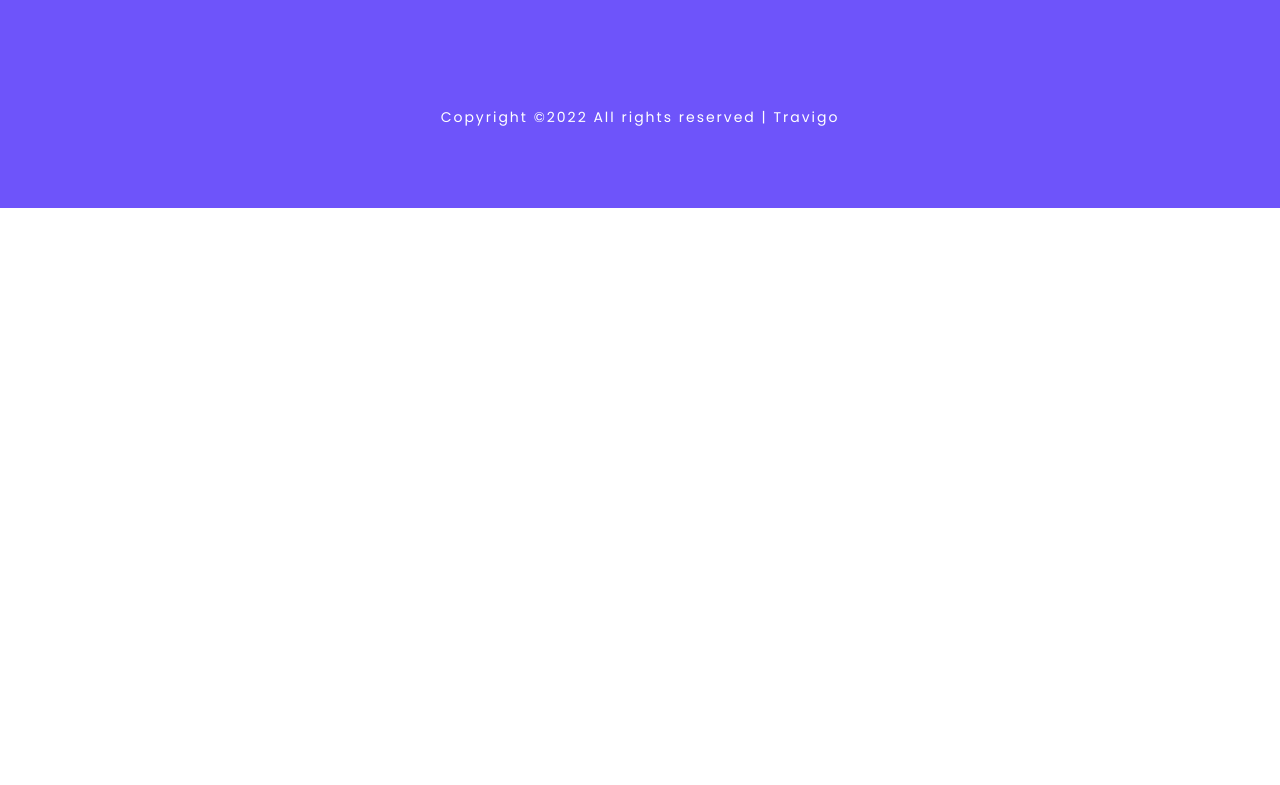
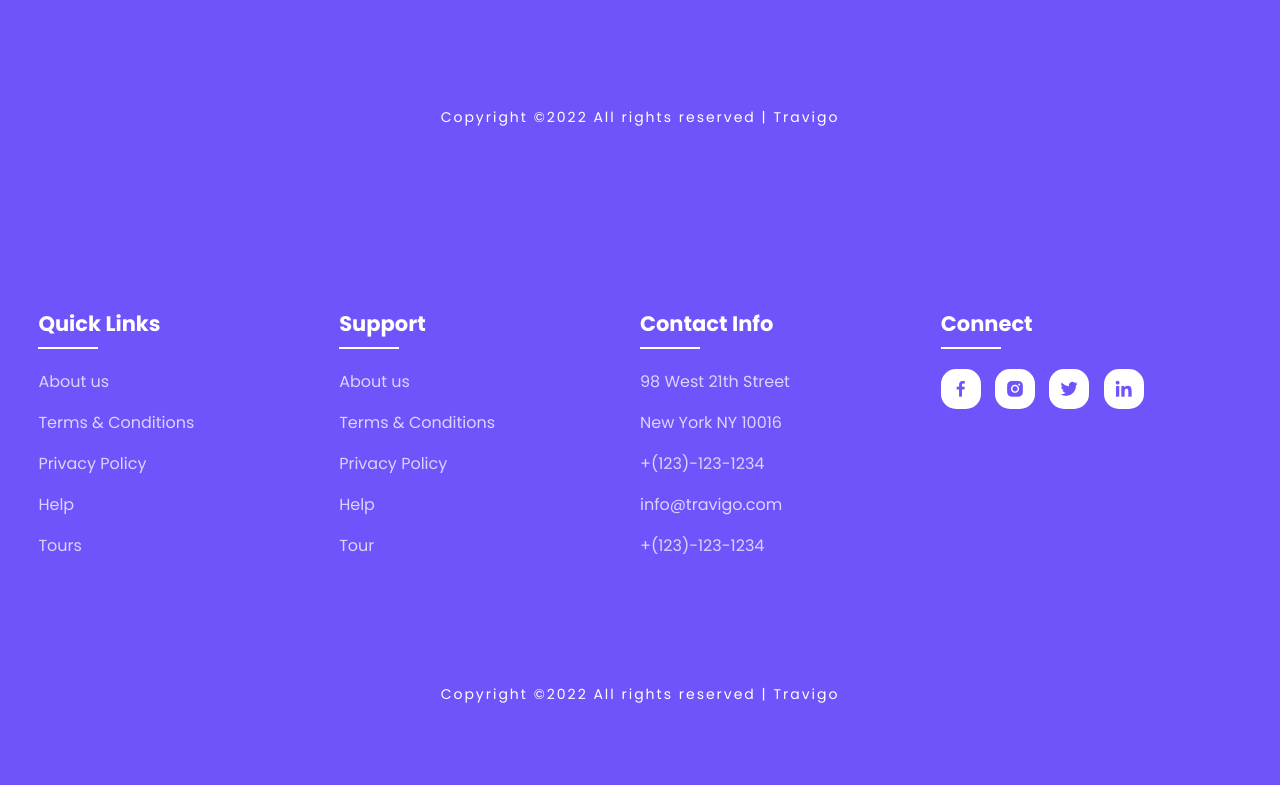
Before and after one commit to Douaesb/brief1, a plain HTML site: page tours.html in a window 1280 px wide. Shown: the part 2990-3775 px from the top of the page. Before the commit the page ends 3198 px from the top, so only its background shows below. Drawn offline with nearby package versions, Linux system fonts and the light colour scheme.

Commit message:
small changes

```diff
--- a/css/style.css
+++ b/css/style.css
@@ -66,7 +66,7 @@ header{
 	color: #000;
 }
 #menu-icon{
-	color: var(--bg-color);
+	color: #000;
 	font-size: 35px;
 	z-index: 10001;
 	cursor: pointer;
@@ -493,7 +493,7 @@ header.sticky{
 		display: block;
 	}
 	.stick #menu-icon{
-		color: var(--text-color);
+		color: #000;
 	}
 	.home{
 		height: 88vh;
--- a/tours.html
+++ b/tours.html
@@ -212,6 +212,58 @@
 			<p>Copyright ©2022 All rights reserved | Travigo</p>
 		</div>
 	</section>
+    <section id="contact">
+		<div class="footer">
+			<div class="main">
+				<div class="list">
+					<h4>Quick Links</h4>
+					<ul>
+						<li><a href="#">About us</a></li>
+						<li><a href="#">Terms & Conditions</a></li>
+						<li><a href="#">Privacy Policy</a></li>
+						<li><a href="#">Help</a></li>
+						<li><a href="#">Tours</a></li>
+					</ul>
+				</div>
+
+				<div class="list">
+					<h4>Support</h4>
+					<ul>
+						<li><a href="#">About us</a></li>
+						<li><a href="#">Terms & Conditions</a></li>
+						<li><a href="#">Privacy Policy</a></li>
+						<li><a href="#">Help</a></li>
+						<li><a href="#">Tour</a></li>
+					</ul>
+				</div>
+
+				<div class="list">
+					<h4>Contact Info</h4>
+					<ul>
+						<li><a href="#">98 West 21th Street</a></li>
+						<li><a href="#">New York NY 10016</a></li>
+						<li><a href="#">+(123)-123-1234</a></li>
+						<li><a href="#">info@travigo.com</a></li>
+						<li><a href="#">+(123)-123-1234</a></li>
+					</ul>
+				</div>
+
+				<div class="list">
+					<h4>Connect</h4>
+					<div class="social">
+						<a href="#"><i class='bx bxl-facebook' ></i></a>
+						<a href="#"><i class='bx bxl-instagram-alt' ></i></a>
+						<a href="#"><i class='bx bxl-twitter' ></i></a>
+						<a href="#"><i class='bx bxl-linkedin' ></i></a>
+					</div>
+				</div>
+			</div>
+		</div>
+
+		<div class="end-text">
+			<p>Copyright ©2022 All rights reserved | Travigo</p>
+		</div>
+	</section>
 
 	<script src="js/script.js"></script>
 
```
Also changed, not shown: contact.html (+53 -0 lines), index.html (+53 -0 lines).
